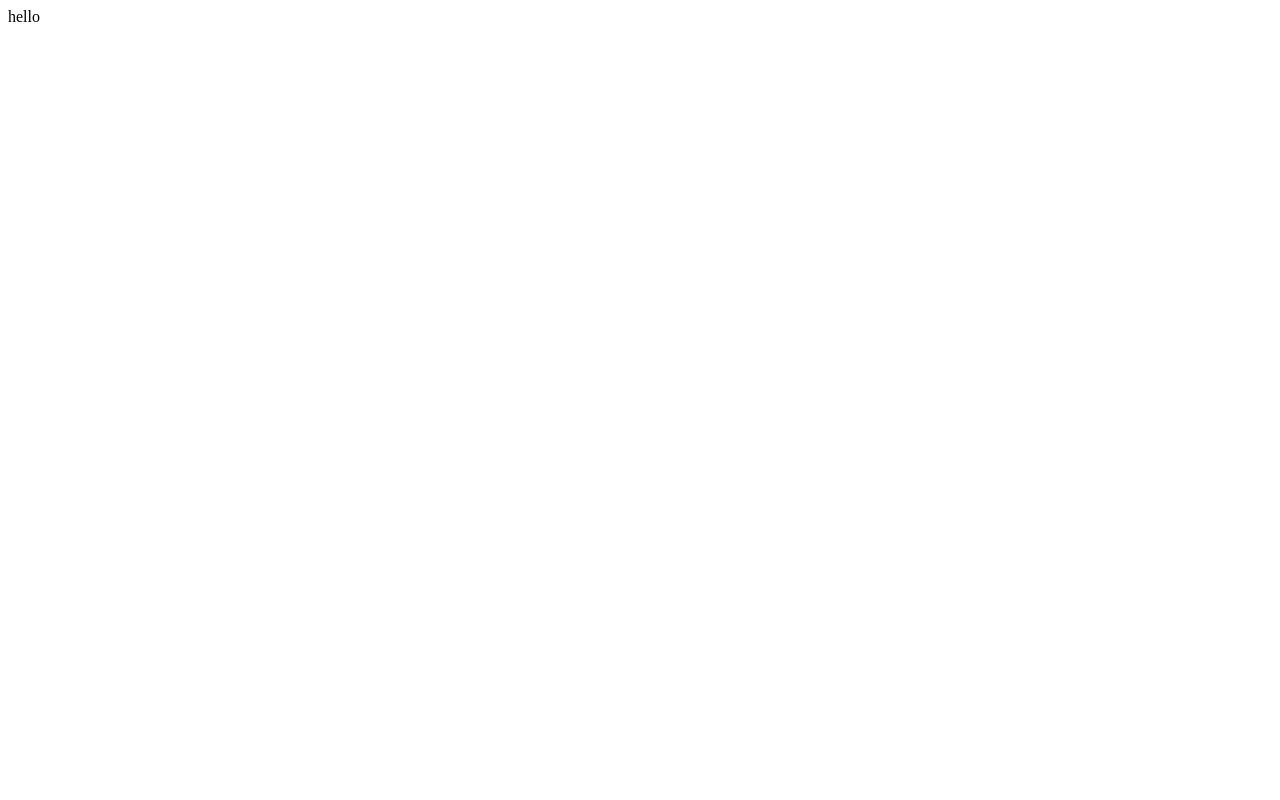
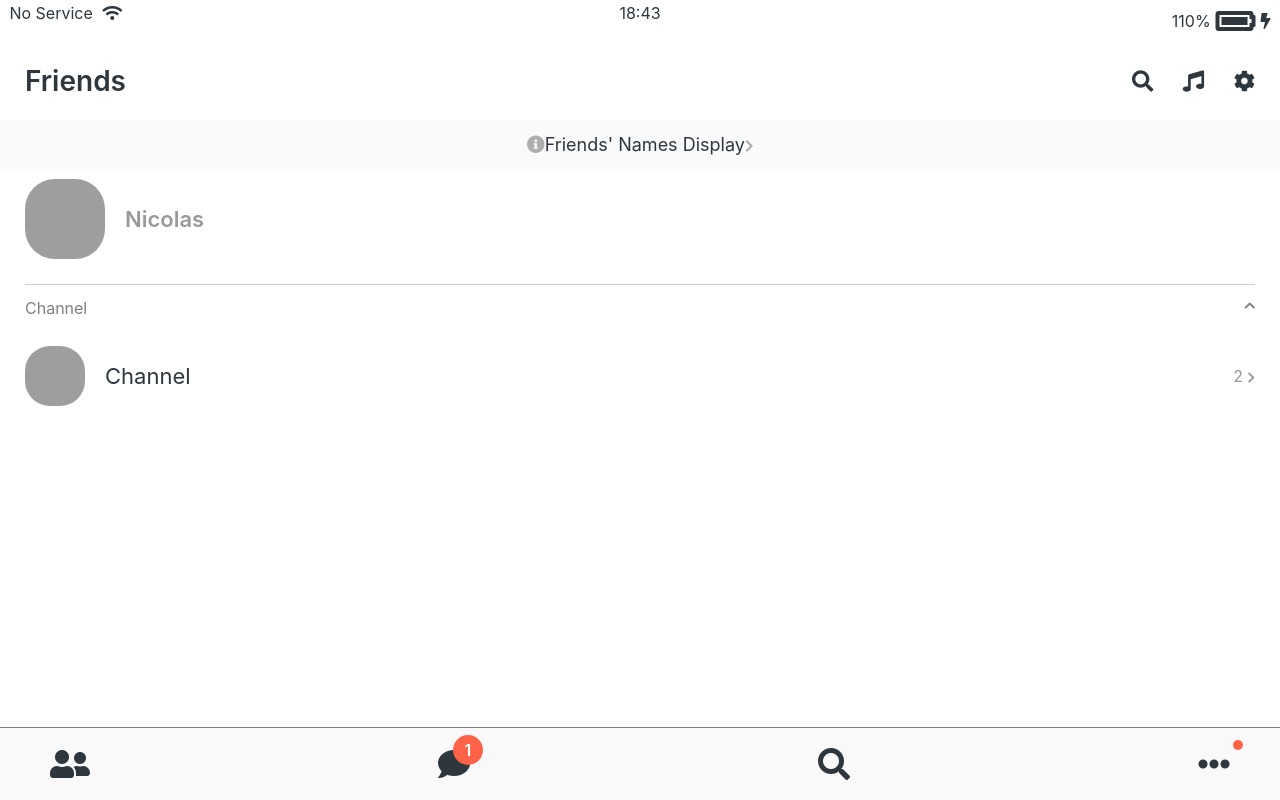
Before and after one commit to wjdals0304/kokoa-clone-2020, a plain HTML site: page friends.html in a window 1280 px wide. Drawn offline with Linux system fonts and the light colour scheme; grey boxes are pictures that could not be loaded.

Commit message:
친구 리스트 화면
친구 리스트 UI 추가

```diff
--- /dev/null
+++ b/css/components/nav-bar.css
@@ -0,0 +1,47 @@
+.nav {
+    position:fixed;
+    bottom:0;
+    width:100%;
+    background-color: #f9f9fa;
+    padding: 20px 50px;
+    box-sizing: border-box;
+    border-top:1px solid rgba(0, 0, 0, 0.5);
+}
+
+.nav__list {
+    display: flex;
+    justify-content: space-between;
+}
+
+.nav__link {
+    color: #2e363e;
+    position:relative;
+}
+
+.nav__notification {
+    background-color: tomato;
+    width:30px;
+    height:30px;
+    display: flex;
+    justify-content: center;
+    align-items: center;
+    border-radius: 15px;
+    color:white;
+    font-weight: 600;
+    position: absolute;
+    left: 15px;
+    bottom: 15px;
+}
+
+.nav__ellipsis {
+    background-color: tomato;
+    width:10px;
+    height:10px;
+    border-radius: 5px;
+    display: flex;
+    justify-content: center;
+    align-items: center;
+    position: absolute;
+    left: 35px;
+    bottom: 30px;
+}
--- /dev/null
+++ b/css/components/screen-header.css
@@ -0,0 +1,15 @@
+.screen-header {
+    display: flex;
+    justify-content: space-between;
+    align-items: center;
+    padding: var(--horizontal-space);
+}
+
+.screen-header__title {
+    font-size: 28px;
+    font-weight: 600;
+}
+
+.screen-header__icons span {
+    margin-left:25px;
+}
--- /dev/null
+++ b/css/components/user-component.css
@@ -0,0 +1,46 @@
+.user-component {
+    display: flex;
+}
+
+.user-component {
+    justify-content: space-between;
+}
+
+.user-component,
+.user-component__column:first-child {
+    display: flex;
+    align-items: center;
+}
+
+.user-component__avatar {
+    width: 70px;
+    height: 70px;
+    border-radius: 30px;
+    margin-right: 20px;
+}
+
+.user-component__title {
+    font-weight: 600;
+    font-size: 22px;
+}
+
+.user-component__subtitle {
+    margin-top: 8px;
+    font-size: 17px;
+    color: rgba(0,0,0,0.5);
+}
+
+.user-component__avatar--xl {
+    width: 80px;
+    height: 80px;
+}
+
+.user-component__avatar--sm {
+    width: 60px;
+    height: 60px;
+    border-radius: 25px;
+}
+
+.user-component__title--not-bold {
+    font-weight: 400;
+}
--- a/css/reset.css
+++ b/css/reset.css
@@ -50,3 +50,8 @@ table {
 #login-form input:focus {
     outline: none;
 }
+
+a {
+    color: inherit;
+    text-decoration: none;
+}
--- /dev/null
+++ b/css/screens/friends.css
@@ -0,0 +1,34 @@
+#friends-display-link {
+    text-align: center;
+    display: block;
+    background-color: #fafafa;
+    padding: 15px 0px;
+    font-size: 18px;
+    margin-bottom: 10px;
+}
+
+#friends-display-link i {
+    color: rgba(0,0,0,0.3);
+}
+
+.friends-screen {
+    padding: 0px var(--horizontal-space);
+}
+
+.friends-screen__channel {
+    margin-top: 25px;
+    border-top: 1px solid rgba(0,0,0,0.2);
+    padding-top: 15px;
+ }
+
+ .friends-screen__channel-header {
+    margin-bottom: 30px;
+    display: flex;
+    justify-content: space-between;
+    color: rgba(0,0,0,0.5);
+ }
+
+ .user-component__column:last-child {
+    color: rgba(0,0,0,0.4);
+
+ }
--- a/css/styles.css
+++ b/css/styles.css
@@ -1,7 +1,15 @@
 @import "reset.css";
+@import "variables.css";
+
 @import "components/status-bar.css";
-@import "variables.css";
+@import "components/nav-bar.css";
+@import "components/screen-header.css";
+@import "components/user-component.css";
+
 @import "screens/login.css";
+@import "screens/friends.css";
+
 body {
+    color: #2e363e;
     font-family: -apple-system, BlinkMacSystemFont, 'Segoe UI', Roboto, Oxygen, Ubuntu, Cantarell, 'Open Sans', 'Helvetica Neue', sans-serif;
 }
--- a/css/variables.css
+++ b/css/variables.css
@@ -1,3 +1,4 @@
 :root {
     --yellow: #fae100;
+    --horizontal-space: 25px;
 }
--- a/friends.html
+++ b/friends.html
@@ -1 +1,91 @@
-hello
+<!DOCTYPE html>
+<html lang="en">
+<head>
+    <link rel="stylesheet" href="css/styles.css">
+    <meta charset="UTF-8">
+    <meta name="viewport" content="width=device-width, initial-scale=1.0">
+    <title>Friends - kokoa Clone</title>
+    <link rel="stylesheet" href="https://cdnjs.cloudflare.com/ajax/libs/font-awesome/5.8.2/css/all.min.css" />
+</head>
+<body>
+    <div class="status-bar">
+        <div class="status-bar__column">
+            <span>No Service</span>
+            <i class="fas fa-wifi"></i>
+        </div>
+        <div class="status-bar__column">
+            <span>18:43</span>
+        </div>
+        <div class="status-bar__column">
+            <span>110%</span>
+            <i class="fas fa-battery-full fa-2x"></i>
+            <i class="fas fa-bolt"></i>
+        </div>
+    </div>
+
+    <header class="screen-header">
+        <h1 class="screen-header__title">Friends</h1>
+        <div class="screen-header__icons">
+            <span><i class="fas fa-search fa-lg"></i></span>
+            <span><i class="fas fa-music fa-lg"></i></span>
+            <span><i class="fas fa-cog fa-lg"></i></span>
+        </div>
+    </header>
+
+    <a id="friends-display-link">
+        <i class="fas fa-info-circle"></i>Friends' Names Display<i class="fas fa-chevron-right fa-xs"></i>
+    </a>
+
+    <main class="friends-screen">
+        <div class="user-component">
+            <div class="user-component__column">
+                <img src="https://avatars.githubusercontent.com/u/26668309?s=96&v=4" class="user-component__avatar user-component__avatar--xl"/>
+                <div class="user-component__text">
+                    <h4 class="user-component__title">Nicolas</h4>
+                    <!-- <h6 class="user-component__subtitle">this text whatever</h6> -->
+                </div>
+            </div>
+        </div>
+        <div class="friends-screen__channel">
+            <div class="friends-screen__channel-header">
+                <span>Channel</span>
+                <i class="fas fa-chevron-up fa-xs"></i>
+            </div>
+            <div class="user-component">
+                <div class="user-component__column">
+                    <img src="https://avatars.githubusercontent.com/u/26668309?s=96&v=4" class="user-component__avatar user-component__avatar--sm"/>
+                    <div class="user-component__text">
+                        <h4 class="user-component__title user-component__title--not-bold">Channel</h4>
+                    </div>
+                </div>
+                <div class="user-component__column">
+                    <span>2</span>
+                    <i class="fas fa-chevron-right fa-xs"></i>
+                </div>
+            </div>
+        </div>
+    </main>
+
+    <nav class="nav">
+        <ul class="nav__list">
+            <li class="nav__btn">
+                <a class="nav__link" href="friends.html">
+                  <i class="fas fa-user-friends fa-2x"></i>
+                </a>
+            </li>
+            <li class="nav__btn">
+                <a class="nav__link" href="#">
+                    <span class="nav__notification">1</span>
+                    <i class="fas fa-comment fa-2x"></i>
+                </a>
+            </li>
+            <li class="nav__btn"><a class="nav__link" href="#"><i class="fas fa-search fa-2x"></i></a></li>
+            <li class="nav__btn"><a class="nav__link" href="#">
+                <span class="nav__ellipsis"></span>
+                <i class="fas fa-ellipsis-h fa-2x"></i></a></li>
+        </ul>
+    </nav>
+
+
+</body>
+</html>
```
Also changed, not shown: settings.json (added, +37 -0 lines), 1 other file.
